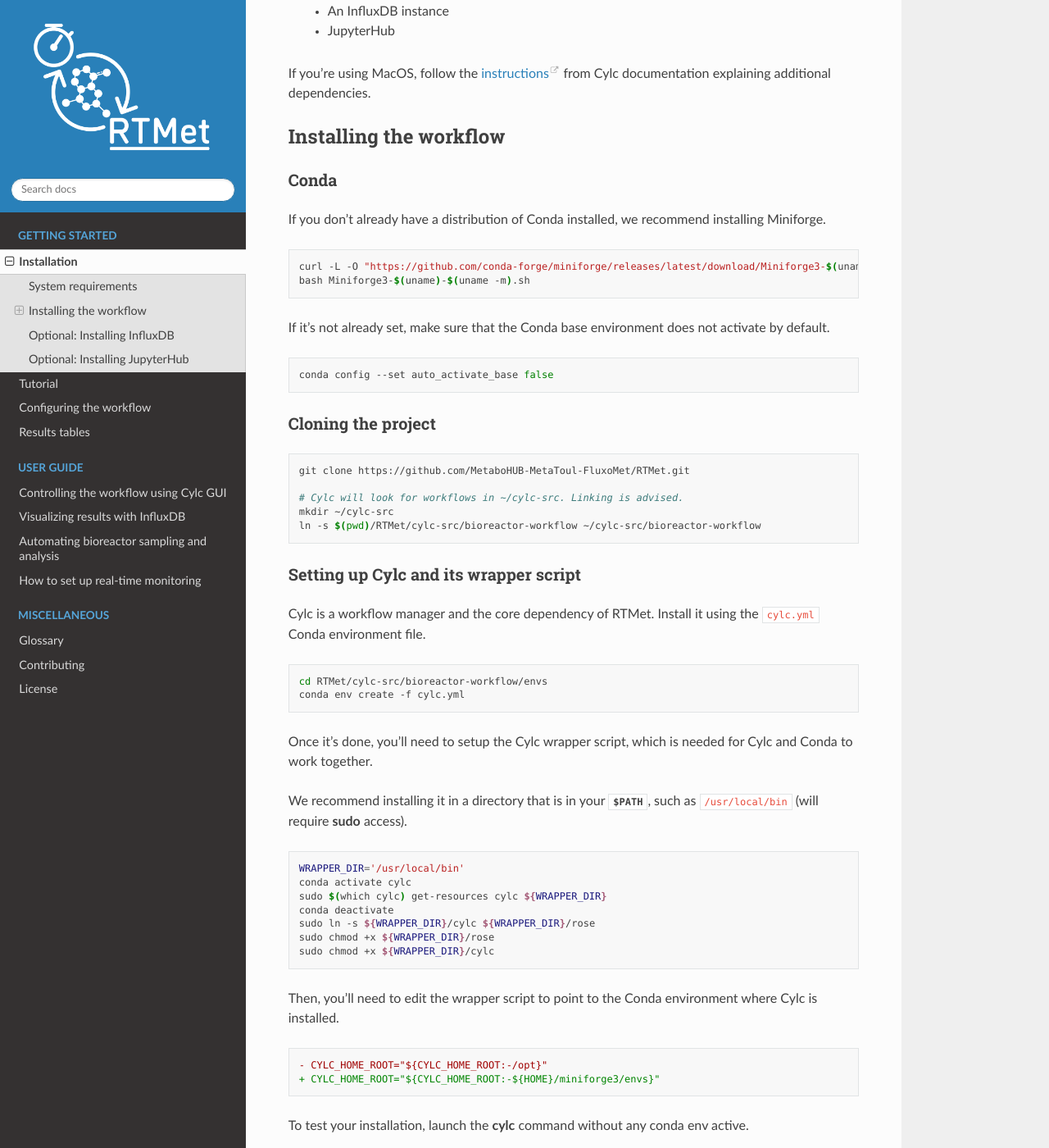
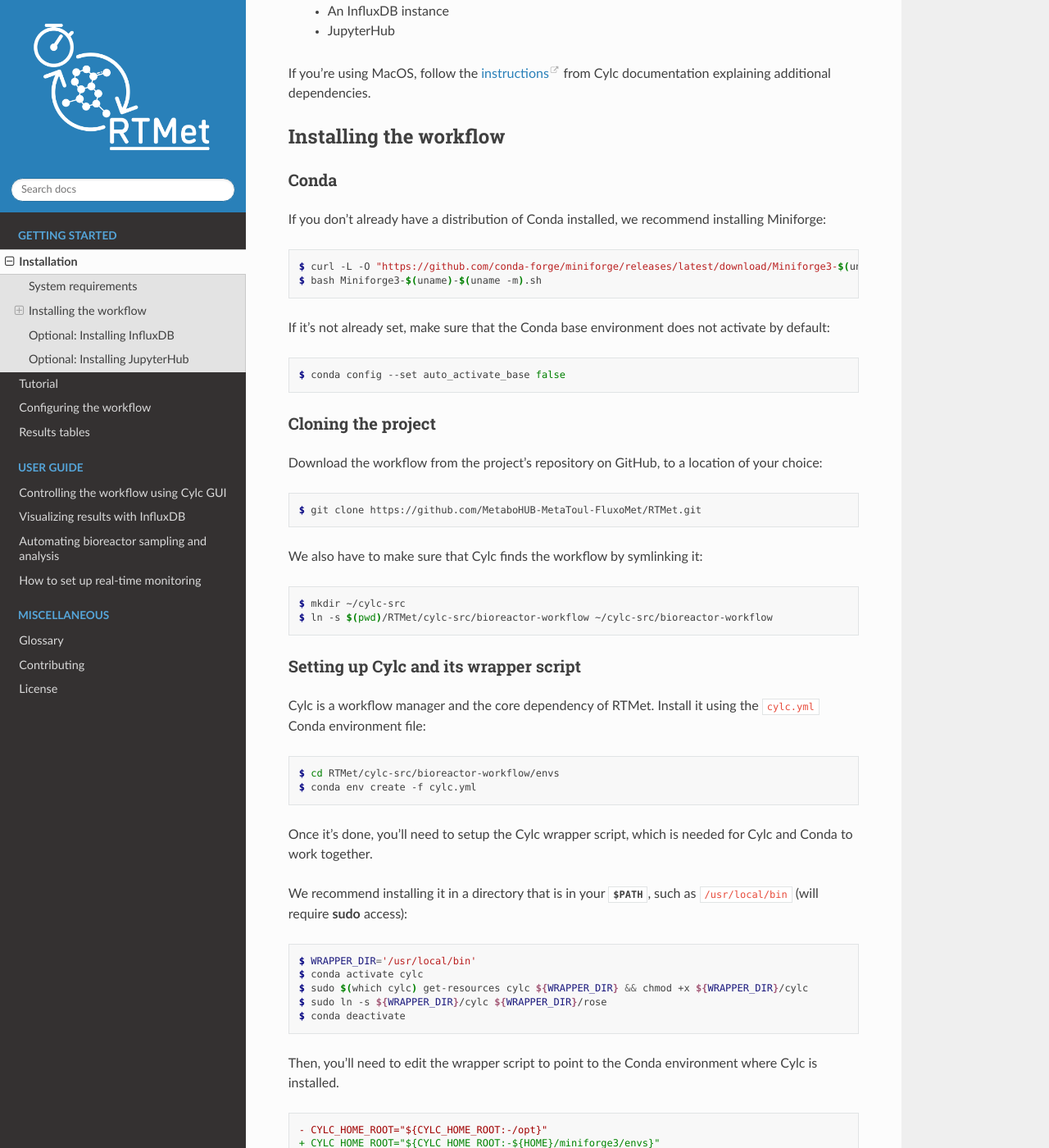
Before and after one commit to MetaboHUB-MetaToul-FluxoMet/RTMet, a Sphinx documentation site: the page built from docs/source/installation.rst, in a window 1280 px wide and 1400 px high, scrolled down 384 px. Shown: the whole window at 82% size. Built offline with Sphinx 7.4.7 and the Read the Docs theme 2.0.0, drawn with Linux system fonts in a browser that asks for light colours; some of the changed text lies outside the part shown.

Commit message:
switch the lang of Installation code blocks to "console"

```diff
--- a/docs/source/installation.rst
+++ b/docs/source/installation.rst
@@ -26,18 +28,14 @@
 Conda
 -----
 
-If you don't already have a distribution of Conda installed, we recommend installing Miniforge.
+If you don't already have a distribution of Conda installed, we recommend installing Miniforge::
 
-.. code-block:: bash
+    $ curl -L -O "https://github.com/conda-forge/miniforge/releases/latest/download/Miniforge3-$(uname)-$(uname -m).sh"
+    $ bash Miniforge3-$(uname)-$(uname -m).sh
 
-    curl -L -O "https://github.com/conda-forge/miniforge/releases/latest/download/Miniforge3-$(uname)-$(uname -m).sh"
-    bash Miniforge3-$(uname)-$(uname -m).sh
+If it's not already set, make sure that the Conda base environment does not activate by default::
 
-If it's not already set, make sure that the Conda base environment does not activate by default.
-
-.. code-block:: bash
-
-    conda config --set auto_activate_base false
+    $ conda config --set auto_activate_base false
 
 Cloning the project
 -------------------
@@ -45,13 +43,14 @@
 .. Download the latest release of RTMet (TODO).
     curl -L -O "https://github.com/MetaboHUB-MetaToul-FluxoMet/RTMet/releases/latest/download/workflow.tar.gz"
 
-.. code-block:: bash
+Download the workflow from the project's repository on GitHub, to a location of your choice::
 
-    git clone https://github.com/MetaboHUB-MetaToul-FluxoMet/RTMet.git
+    $ git clone https://github.com/MetaboHUB-MetaToul-FluxoMet/RTMet.git
 
-    # Cylc will look for workflows in ~/cylc-src. Linking is advised.
-    mkdir ~/cylc-src
-    ln -s $(pwd)/RTMet/cylc-src/bioreactor-workflow ~/cylc-src/bioreactor-workflow
+We also have to make sure that Cylc finds the workflow by symlinking it::
+
+    $ mkdir ~/cylc-src
+    $ ln -s $(pwd)/RTMet/cylc-src/bioreactor-workflow ~/cylc-src/bioreactor-workflow
 
 .. _setting-up-cylc-and-wrapper:
 
@@ -59,28 +58,22 @@
 --------------------------------------
 
 Cylc is a workflow manager and the core dependency of RTMet. Install it using the :file:`cylc.yml`
-Conda environment file.
+Conda environment file::
 
-.. code-block:: bash
-
-    cd RTMet/cylc-src/bioreactor-workflow/envs
-    conda env create -f cylc.yml
+    $ cd RTMet/cylc-src/bioreactor-workflow/envs
+    $ conda env create -f cylc.yml
 
 Once it's done, you'll need to setup the Cylc wrapper script, which is needed for Cylc and Conda to
 work together.
 
 We recommend installing it in a directory that is in your :envvar:`$PATH`, such as :file:`/usr/local/bin`
-(will require :command:`sudo` access).
+(will require :command:`sudo` access)::
 
-.. code-block:: bash
-
-    WRAPPER_DIR='/usr/local/bin'
-    conda activate cylc
-    sudo $(which cylc) get-resources cylc ${WRAPPER_DIR}
-    conda deactivate
-    sudo ln -s ${WRAPPER_DIR}/cylc ${WRAPPER_DIR}/rose
-    sudo chmod +x ${WRAPPER_DIR}/rose
-    sudo chmod +x ${WRAPPER_DIR}/cylc
+    $ WRAPPER_DIR='/usr/local/bin'
+    $ conda activate cylc
+    $ sudo $(which cylc) get-resources cylc ${WRAPPER_DIR} && chmod +x ${WRAPPER_DIR}/cylc
+    $ sudo ln -s ${WRAPPER_DIR}/cylc ${WRAPPER_DIR}/rose
+    $ conda deactivate
 
 Then, you'll need to edit the wrapper script to point to the Conda environment where Cylc is installed.
 
@@ -89,25 +82,20 @@
    - CYLC_HOME_ROOT="${CYLC_HOME_ROOT:-/opt}"
    + CYLC_HOME_ROOT="${CYLC_HOME_ROOT:-${HOME}/miniforge3/envs}"
 
-To test your installation, launch the :command:`cylc` command without any conda env active.
+To test your installation, launch the :command:`cylc` command without any conda env active::
 
-.. code-block:: bash
-
-    for i in $(seq ${CONDA_SHLVL}); do conda deactivate; done
-    cylc help
-
+    $ for i in $(seq ${CONDA_SHLVL}); do conda deactivate; done
+    $ cylc help
 
 Installing workflow tasks environments
 --------------------------------------
 
 Bioinformatics tools are installed in separate Conda environments, for isolation and reproductibility
-purposes. For binneR, you'll need to install it from the R console.
+purposes. For binneR, you'll need to install it from the R console::
 
-.. code-block:: bash
-
-    for file in wf-*.yml; do conda env create -f $file; done
-    conda activate wf-binner && Rscript -e "remotes::install_github('aberHRML/binneR', dependencies=FALSE, upgrade_dependencies=FALSE)"
-    conda deactivate
+    $ for file in wf-*.yml; do conda env create -f $file; done
+    $ conda activate wf-binner && Rscript -e "remotes::install_github('aberHRML/binneR', dependencies=FALSE, upgrade_dependencies=FALSE)"
+    $ conda deactivate
 
 Optional: Installing InfluxDB
 =============================
```
Also changed, not shown: other parts of docs/source/installation.rst (+2 -0 lines).
